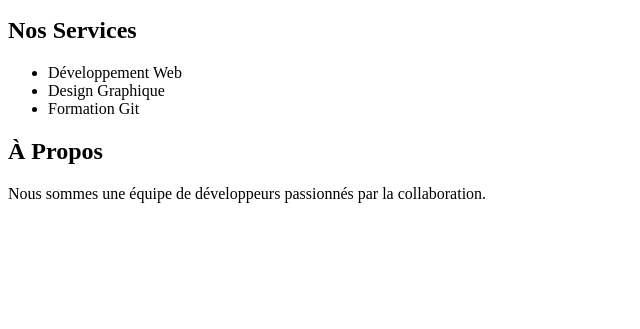
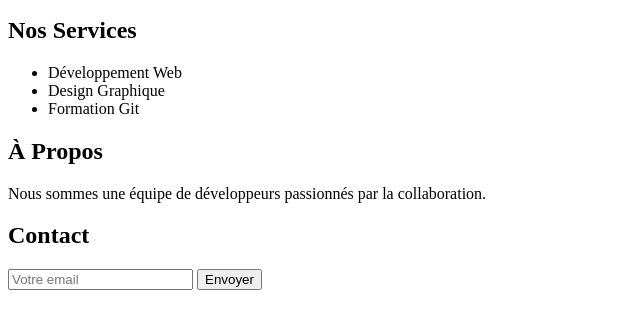
Before and after one commit to Mouha2016-575/atelier-git-collab, a plain HTML site: page index.html in a window 1280 px wide. Shown: the part 101-430 px from the top of the page, without its empty margins (0-640 px from the left). Drawn offline with Linux system fonts and the light colour scheme.

Commit message:
Ajout de la section Contact - Fin du projet

```diff
--- a/index.html
+++ b/index.html
@@ -24,6 +24,13 @@
         <h2>À Propos</h2>
         <p>Nous sommes une équipe de développeurs passionnés par la collaboration.</p>
     </section>
+    <section id="contact">
+        <h2>Contact</h2>
+        <form>
+            <input type="email" placeholder="Votre email">
+            <button type="submit">Envoyer</button>
+        </form>
+    </section>
 </body>
 
 </html>
```
